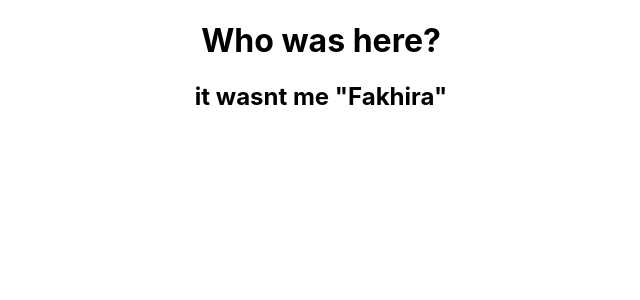
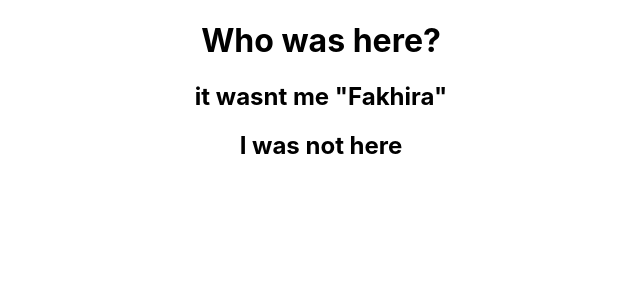
Before and after one commit to Wilfredoo/new-project, a React (Create React App) app: page / in a window 1280 px wide. Shown: the top 300 px of the page, without its empty margins (319-959 px from the left). Built offline with nearby package versions, Linux system fonts and the light colour scheme.

Commit message:
Added text to the page

```diff
--- a/src/App.js
+++ b/src/App.js
@@ -7,6 +7,7 @@ function App() {
     <div className="App">
       <h1>Who was here?</h1>
       <h2> it wasnt me "Fakhira"</h2>
+      <h2>I was not here</h2>
     </div>
   );
 }
```
